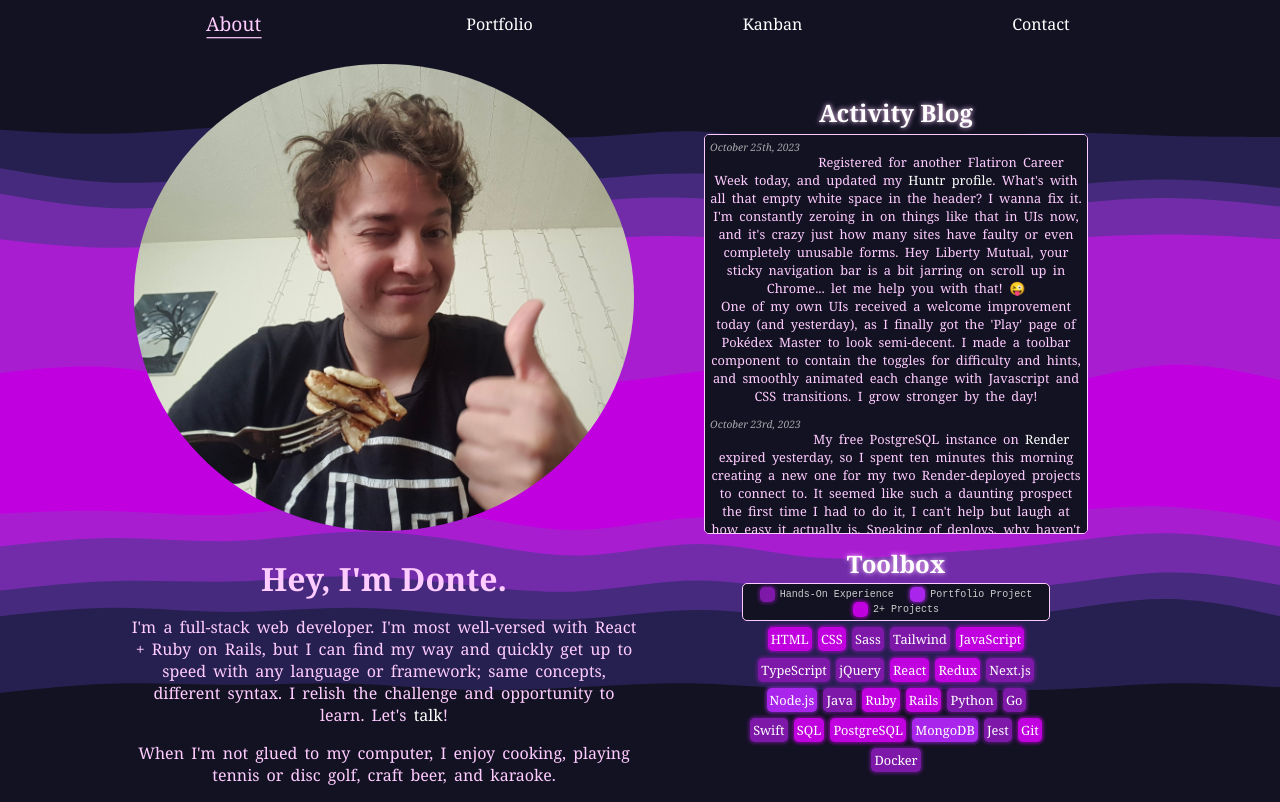
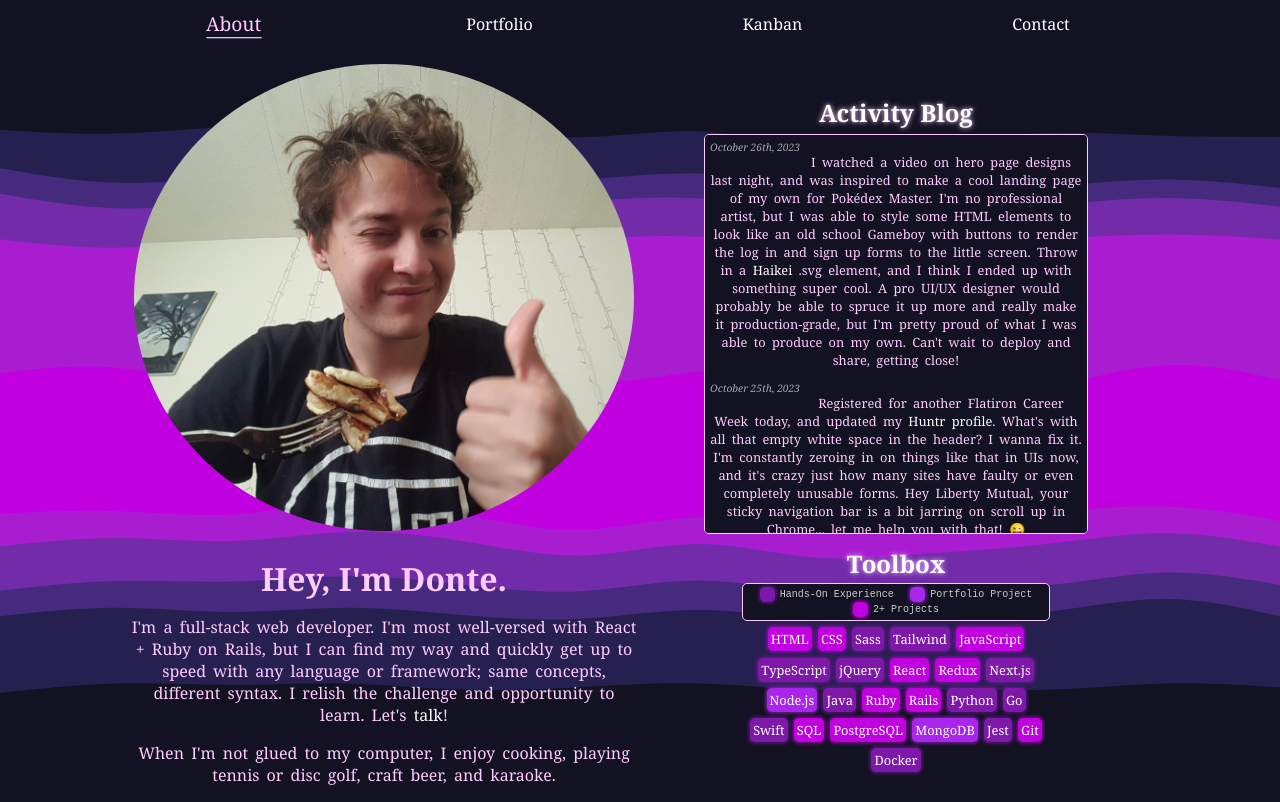
Before and after one commit to dawnteigh/dawnteigh.github.io, a React (Create React App) app: page /#/ in a window 1280 px wide. Built offline with nearby package versions, Linux system fonts and the light colour scheme.

Commit message:
10/26 entry

```diff
--- a/src/data/activity.js
+++ b/src/data/activity.js
@@ -1,4 +1,8 @@
 export const activity = [
+  {
+    date: "October 26th, 2023",
+    entry: `I watched a video on hero page designs last night, and was inspired to make a cool landing page of my own for Pokédex Master. I'm no professional artist, but I was able to style some HTML elements to look like an old school Gameboy with buttons to render the log in and sign up forms to the little screen. Throw in a <a href="https://app.haikei.app/" target="_blank">Haikei</a> .svg element, and I think I ended up with something super cool. A pro UI/UX designer would probably be able to spruce it up more and really make it production-grade, but I'm pretty proud of what I was able to produce on my own. Can't wait to deploy and share, getting close!`
+  },
   {
     date: "October 25th, 2023",
     entry: `Registered for another Flatiron Career Week today, and updated my <a href="https://huntr.co/p/donte-ladatto">Huntr profile</a>. What's with all that empty white space in the header? I wanna fix it. I'm constantly zeroing in on things like that in UIs now, and it's crazy just how many sites have faulty or even completely unusable forms. Hey Liberty Mutual, your sticky navigation bar is a bit jarring on scroll up in Chrome... let me help you with that! 😜<br /> One of my own UIs received a welcome improvement today (and yesterday), as I finally got the 'Play' page of Pokédex Master to look semi-decent. I made a toolbar component to contain the toggles for difficulty and hints, and smoothly animated each change with Javascript and CSS transitions. I grow stronger by the day!`
```
